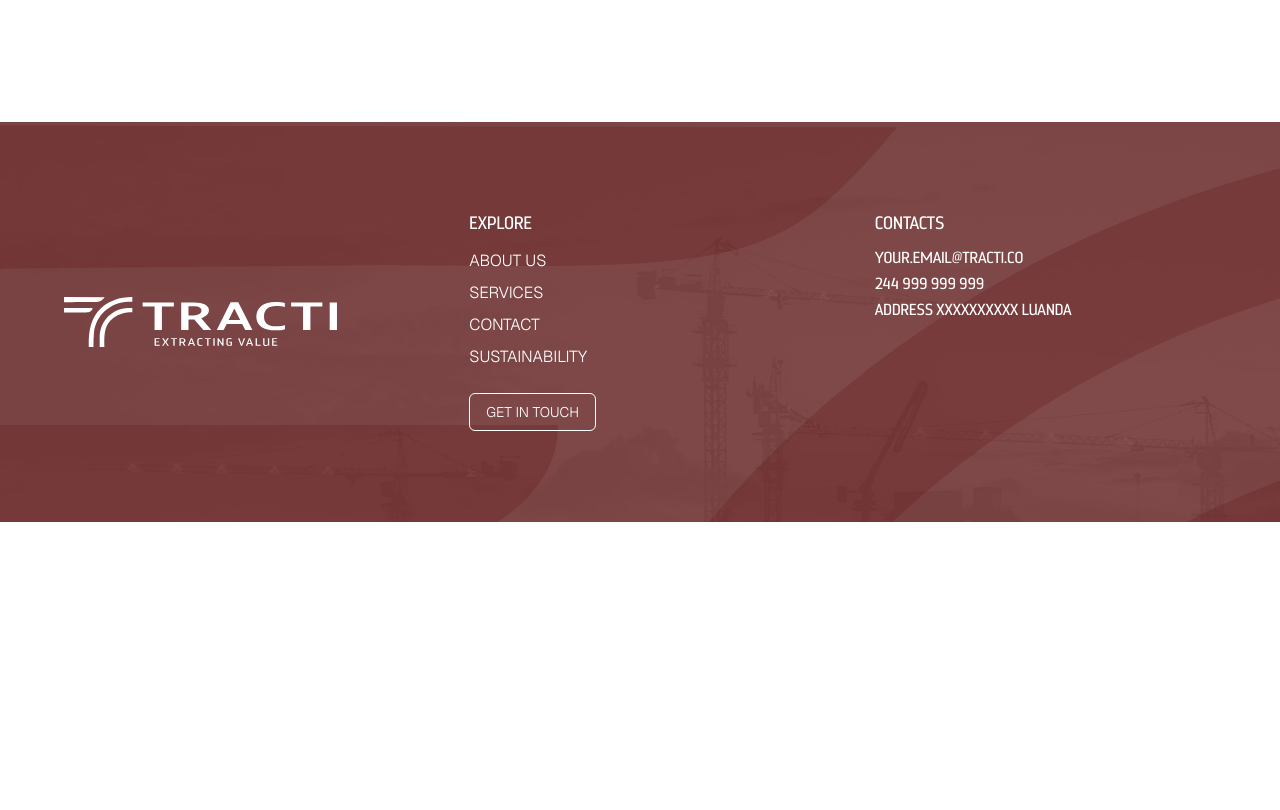
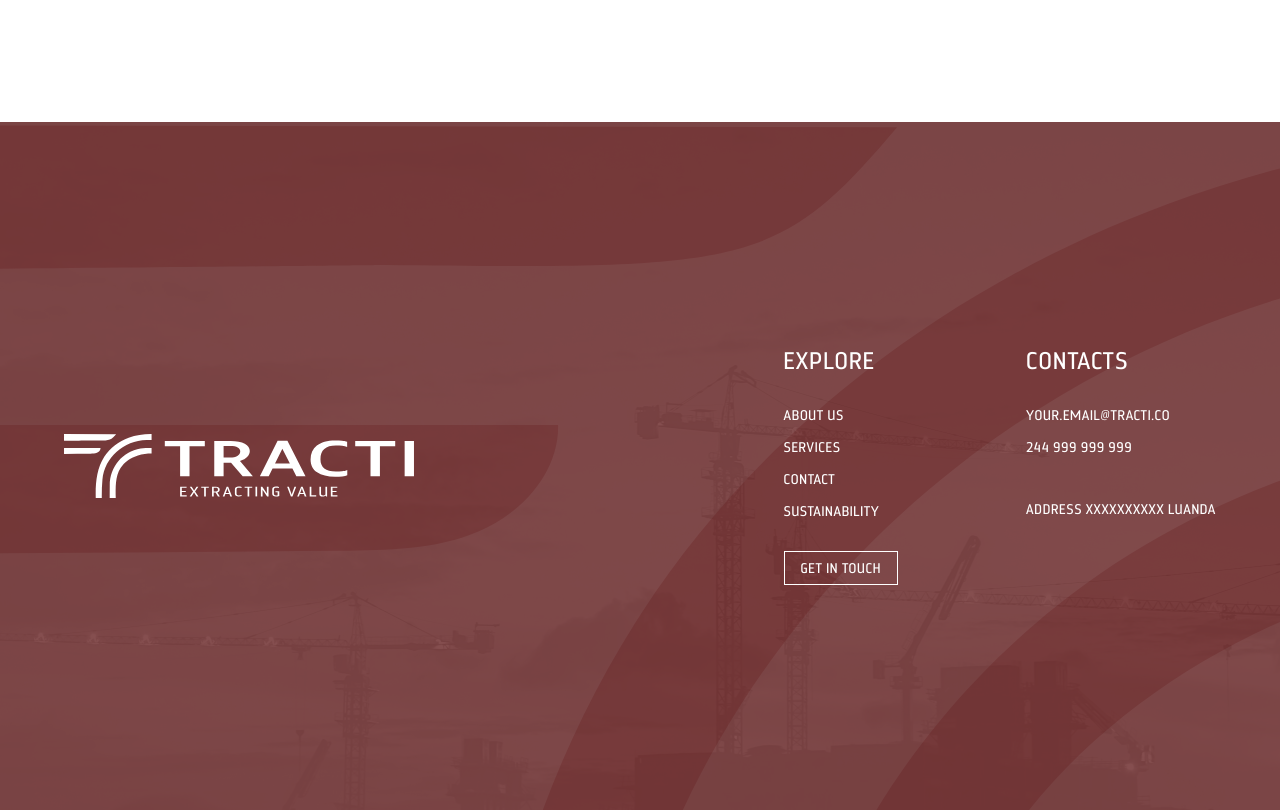
Before and after one commit to ferteles/tracti, a React (Vite) app: page / in a window 1280 px wide. Shown: the part 5980-6790 px from the top of the page. Before the commit the page ends 6502 px from the top, so only its background shows below. Built offline with nearby package versions, Linux system fonts and the light colour scheme.

Commit message:
feat: adiciona componente de rodapé com internacionalização e suas traduções em português.

```diff
--- a/src/components/Footer.tsx
+++ b/src/components/Footer.tsx
@@ -8,7 +8,7 @@ function Footer() {
   const { t } = useTranslation(); // Use o hook useTranslation
 
   return (
-    <footer className="relative bg-[#500203] text-white py-16 px-4 md:px-8 lg:px-16 min-h-[400px] flex items-center justify-center overflow-hidden">
+    <footer className="relative bg-[#500203] text-white py-16 px-4 md:px-8 lg:px-16 min-h-[688px] flex items-center justify-center overflow-hidden">
       <div
         className="absolute inset-0 bg-cover bg-center opacity-30 z-0"
         style={{ backgroundImage: `url(${bck})` }}
@@ -20,59 +20,81 @@ function Footer() {
         />
       </div>
 
-      <div className=" relative z-10 w-full max-w-screen-xl mx-auto grid grid-cols-1 md:grid-cols-3 gap-8 md:gap-16">
-        <div className="flex flex-col justify-center-safe  items-center md:items-start text-center md:text-left">
+      <div className="relative z-10 w-full max-w-screen-xl mx-auto flex flex-col lg:flex-row justify-between items-center gap-12 lg:gap-8 px-4 md:px-0 h-full">
+        <div className="flex flex-col justify-center items-center lg:items-start lg:w-1/3 mt-10 lg:mt-0">
           <img
             src={logo}
             alt="Logo Tracti"
-            className="w-full h-full object-contain max-w-[80%]"
+            className="w-full h-auto object-contain max-w-[250px] md:max-w-[300px] lg:max-w-[350px]"
           />
         </div>
 
+        <div className="flex flex-col md:flex-row w-full lg:w-2/3 justify-center lg:justify-end gap-16 md:gap-32">
+          {/* Coluna 1: EXPLORE */}
           <div className="flex flex-col items-center md:items-start text-center md:text-left">
-          <h1 className="font-bold text-lg mb-4 uppercase">
+            <h1 className="font-normal text-xl md:text-2xl mb-8 uppercase tracking-wider">
               {t("explore_footer")}
             </h1>
-          <nav className="flex flex-col space-y-2">
+            <nav className="flex flex-col space-y-4">
               <a
                 href="#about"
-              className="text-base hover:underline transition-colors"
+                className="text-xs md:text-sm font-light uppercase tracking-wider hover:text-gray-300 transition-colors"
               >
                 {t("quem_somos_nav")}
               </a>
               <a
                 href="#service"
-              className="text-base hover:underline transition-colors"
+                className="text-xs md:text-sm font-light uppercase tracking-wider hover:text-gray-300 transition-colors"
               >
                 {t("servicos_nav")}
               </a>
               <a
                 href="#contacto"
-              className="text-base hover:underline transition-colors"
+                className="text-xs md:text-sm font-light uppercase tracking-wider hover:text-gray-300 transition-colors"
               >
                 {t("contacto_nav")}
               </a>
               <a
                 href="#Sus"
-              className="text-base hover:underline transition-colors"
+                className="text-xs md:text-sm font-light uppercase tracking-wider hover:text-gray-300 transition-colors"
               >
                 {t("sustentabilidade_nav")}
               </a>
-          </nav>
-          <button className="mt-6 border border-white px-4 py-2 rounded-md text-sm hover:bg-white hover:text-[#500203] transition-all duration-300">
+              <div className="pt-4">
+                <button className="border border-white px-3 py-1.5 md:px-4 md:py-2 text-xs md:text-sm font-light uppercase tracking-wider hover:bg-white hover:text-[#500203] transition-colors duration-300">
                   {t("entre_em_contacto_btn_nav")}
                 </button>
               </div>
+            </nav>
+          </div>
 
-        {/* Coluna 3: CONTACTOS */}
-        <div className="flex flex-col items-center md:items-start text-center md:text-left">
-          <h1 className="font-bold text-lg mb-4 uppercase">
+          {/* Coluna 2: CONTACTOS */}
+          <div className="flex flex-col items-center md:items-start text-center md:text-left max-w-[300px]">
+            <h1 className="font-normal text-xl md:text-2xl mb-8 uppercase tracking-wider">
               {t("contactos_footer")}
             </h1>
-          <div className="flex flex-col space-y-2 text-base">
-            <h2 className="break-all">{t("footer_email")}</h2>
-            <h2>{t("footer_phone")}</h2>
-            <h2>{t("footer_address")}</h2>
+            <div className="flex flex-col text-xs md:text-sm font-light uppercase tracking-wider w-full">
+              <a
+                href={`mailto:${t("footer_email")}`}
+                className="break-all mb-4 hover:text-gray-300 transition-colors block"
+              >
+                {t("footer_email")}
+              </a>
+              <a
+                href="tel:+244976334449"
+                className="mb-10 hover:text-gray-300 transition-colors block"
+              >
+                {t("footer_phone")}
+              </a>
+              <a
+                href="https://maps.app.goo.gl/SPVPA5yim1FZSPzR7"
+                target="_blank"
+                rel="noopener noreferrer"
+                className="leading-7 hover:text-gray-300 transition-colors"
+              >
+                {t("footer_address")}
+              </a>
+            </div>
           </div>
         </div>
       </div>
--- a/src/locales/pt/translation.json
+++ b/src/locales/pt/translation.json
@@ -6,20 +6,16 @@
   "entre_em_contacto_btn_nav": "ENTRE EM CONTACTO",
   "header_title": "EXTRACTING VALUE",
   "header_description": "SOMOS ESPECIALISTAS EM TRANSFORMAR DESAFIOS COMPLEXOS EM OPORTUNIDADES DE CRESCIMENTO E INOVAÇÃO",
-
   "hero_title": "Nossa Filosofia",
   "hero_description": "Acreditamos que o verdadeiro valor está na capacidade de transformar ideias em realidade. Guiados pela excelência e pela inovação, trabalhamos lado a lado com os nossos clientes para superar desafios, criar oportunidades e promover um impacto positivo nas comunidades onde actuamos. A nossa abordagem é baseada na colaboração, na transparência e num compromisso inabalável com a sustentabilidade.",
-
   "about_quem_somos_subtitle": "QUEM SOMOS",
   "about_title": "Fundada com a visão de colaborar com as mudanças no sector de energia e recursos naturais",
   "about_description_part1": "A Tracti consolidou-se como uma referência em soluções integradas. Entregar resultados que vão além das expectativas, combinando conhecimento técnico, visão estratégica e um profundo entendimento das dinâmicas de mercado.",
   "about_description_part2": "Ao longo dos anos, evoluímos de uma empresa focada em consultoria especializada para um parceiro multifuncional, oferecendo um portfólio completo que abrange desde a gestão de projectos até soluções tecnológicas de ponta. A nossa expansão para Angola marca um capítulo estratégico no nosso crescimento, reforçando o nosso compromisso com o desenvolvimento local e global.",
   "saiba_mais": "SAIBA MAIS",
-
   "qmsomos_quem_somos_subtitle": "QUEM SOMOS",
   "qmsomos_title": "Diversificação e Visão Estratégica",
   "qmsomos_description": "Além do sector de energia, actuamos em áreas como tecnologia, logística e infraestruturas, sempre com o objectivo de oferecer soluções que gerem valor a longo prazo. A nossa presença em Angola reflecte não apenas a nossa capacidade de adaptação, mas também o nosso compromisso com o desenvolvimento económico e social da região.",
-
   "contact_subtitle": "CONTATO",
   "contact_title": "COMEÇE HOJE A TRATAR DE SOLUÇÕES EFICIENTES",
   "contact_description": "Sua mensagem é importante para nós. Entre em contato e juntos, daremos início a transformação da sua empresa",
@@ -28,45 +24,37 @@
   "contact_form_message": "Breve descrição",
   "contact_form_send_btn": "ENVIAR",
   "entre_em_contacto": "ENTRE EM CONTACTO",
-
   "services_subtitle": "SERVIÇOS",
   "services_description": "A Tracti é reconhecida pela sua capacidade de fornecer soluções personalizadas e de alto impacto para os desafios mais complexos dos mais diversos sectores",
   "service_eng_proj_title": "ENGENHARIA E GESTÃO DE PROJETOS",
   "service_eng_proj_desc1": "Projetos EPCI (Engenharia, Procura, Construção e Instalação);",
   "service_eng_proj_desc2": "Serviços de engenharia para infraestruturas energéticas;",
   "service_eng_proj_desc3": "Inspeções técnicas com drones e tecnologias avançadas;",
-
   "service_suporte_mar_title": "SERVIÇOS INTEGRADOS DE SUPORTE MARÍTIMO",
   "service_suporte_mar_desc1": "Fornecemos barcaças de acomodação offshore;",
   "service_suporte_mar_desc2": "AHTS; Sufers; PSVs; Cargo Barges, movimento de passageiros offshore;",
-
   "service_sustentabilidade_title": "SUSTENTABILIDADE E EFICIÊNCIA OPERACIONAL",
   "service_sustentabilidade_desc1": "Implementação de práticas sustentáveis e tecnologias inovadoras;",
   "service_sustentabilidade_desc2": "Redução de emissões de carbono e impacto ambiental;",
   "service_sustentabilidade_desc3": "Gestão de proteção catódica e revestimentos",
-
   "service_consultoria_title": "CONSULTORIA ESTRATÉGICA",
   "service_consultoria_desc1": "Análises de mercado e identificação de oportunidades;",
   "service_consultoria_desc2": "Desenvolvimento de planos estratégicos personalizados;",
   "service_consultoria_desc3": "Consultoria em tecnologia e inovação;",
-
   "service_construcao_title": "SERVIÇOS INTEGRADOS DE CONSTRUÇÃO, INSTALAÇÃO, MANUTENÇÃO E REPARAÇÃO",
   "service_construcao_desc1": "Serviços de revestimento e pintura - onshore e offshore;",
   "service_construcao_desc2": "Serviços de limpeza de tanques;",
   "service_construcao_desc3": "Serviços de Fabricação metalomecânica - onshore e offshore.",
-
   "service_suporte_marinho_title": "SERVIÇOS INTEGRADOS DE SUPORTE MARINHO",
   "service_suporte_marinho_desc1": "Fornecemos suporte especializado para operações marítimas costeiras;",
   "service_suporte_marinho_desc2": "Serviços de dragagem e batimetria;",
   "service_suporte_marinho_desc3": "Manutenção de infraestruturas portuárias.",
-
   "sustentabilidade_subtitle": "SUSTENTABILIDADE",
   "sustentabilidade_title": "compromisso com o futuro",
   "sustentabilidade_description": "A sustentabilidade é um pilar fundamental da nossa operação. Investimos continuamente em práticas e tecnologias que promovem a eficiência operacional e minimizam o impacto ambiental. Acreditamos que o verdadeiro sucesso só é alcançado quando combinamos inovação, responsabilidade e um compromisso genuíno com as gerações futuras.",
-
   "explore_footer": "EXPLORE",
   "contactos_footer": "CONTACTOS",
-  "footer_email": "M.FERREIRA@TRACTI.CO",
-  "footer_phone": "244 999 999 999",
-  "footer_address": "ENDEREÇO XXXXXXXXXX LUANDA"
+  "footer_email": "A.OLIVEIRA@TRACTI.CO",
+  "footer_phone": "+244 976 334 449",
+  "footer_address": "ESTALEIRO CENTRAL DA ODEBRECHT, MUNICÍPIO DE TALATONA, DISTRITO URBANO E BAIRRO DO TALATONA, LUANDA - ANGOLA"
 }
```
Lines whose indentation alone changed are shown as unchanged.
